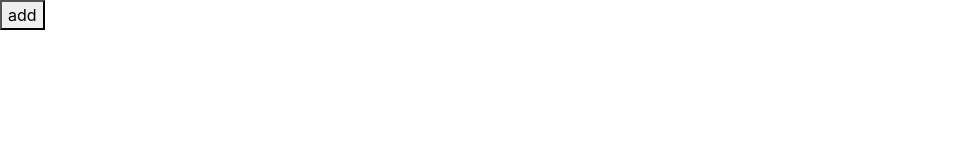
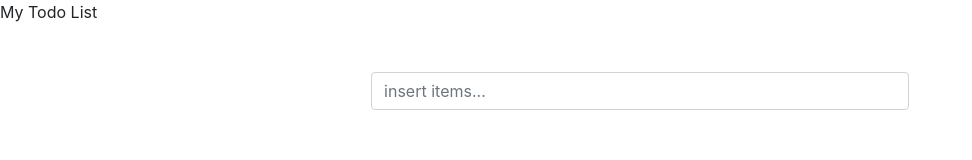
Before and after one commit to iamSogand/TodoList, a plain HTML site: page index.html in a window 1280 px wide. Shown: the whole page, without its empty margins (0-972 px from the left). Drawn offline with Linux system fonts and the light colour scheme.

Commit message:
add input element

```diff
--- a/index.html
+++ b/index.html
@@ -2,11 +2,20 @@
   <head>
     <meta charset="UTF-8" />
     <meta name="viewport" content="width=device-width, initial-scale=1.0" />
-    <title>Document</title>
+    <title>Todo List</title>
     <link rel="stylesheet" href="assets/styles/app.css" />
     <script src="assets/scripts/app.js" defer></script>
   </head>
   <body>
-    <button>add</button>
+    <div>
+      <p>My Todo List</p>
+    </div>
+
+    <div class="row mt-5 mb-2">
+        <div class="col-5 mx-auto px-1">
+            <input type="text" name="item" placeholder="insert items..." class="form-control" id="input">
+        </div>
+    </div>
+
   </body>
 </html>
```
